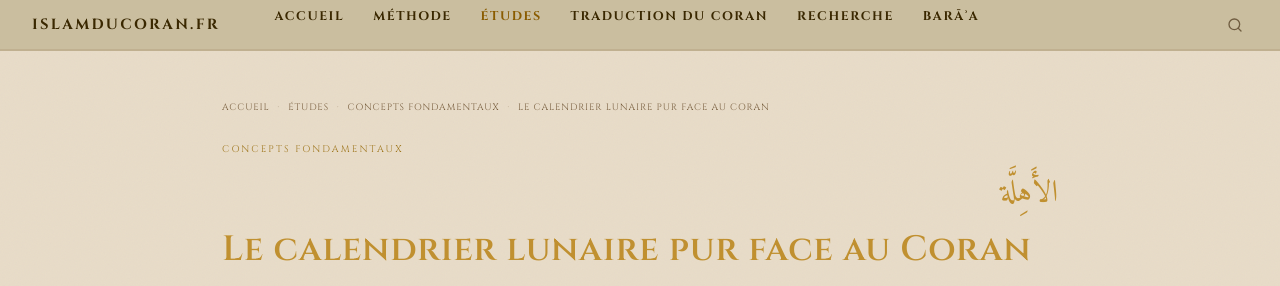
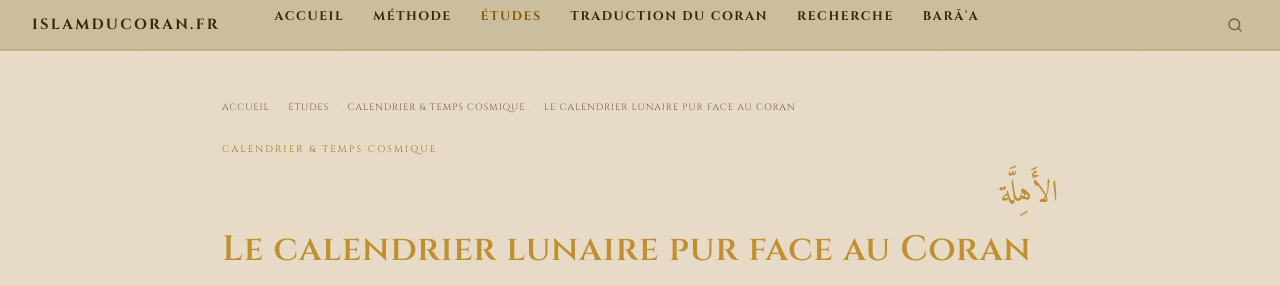
Before and after one commit to Makhuwcoder/islamducoran, a Jekyll site: the page built from _etudes/calendrier-lunaire.md, in a window 1280 px wide and 900 px high. Shown: the top 286 px of the window. Built offline with Jekyll 4.4.1, drawn with Linux system fonts in a browser that asks for light colours.

Commit message:
Thème: Calendrier & Temps cosmique [110]

```diff
--- a/_etudes/calendrier-lunaire.md
+++ b/_etudes/calendrier-lunaire.md
@@ -2,8 +2,9 @@
 layout: etude
 title: "Le calendrier lunaire pur face au Coran"
 subtitle: "Analyse des objections — argumentation exclusivement coranique · Dit / Non-dit"
-categorie: "Concepts fondamentaux"
-categorie_slug: "concepts"
+categorie: "Calendrier & Temps cosmique"
+categorie_slug: "calendrier"
+order: 110
 racine: "هـ-ل-ل"
 racine_ar: "الأَهِلَّة"
 date: 2026-04-16
```
